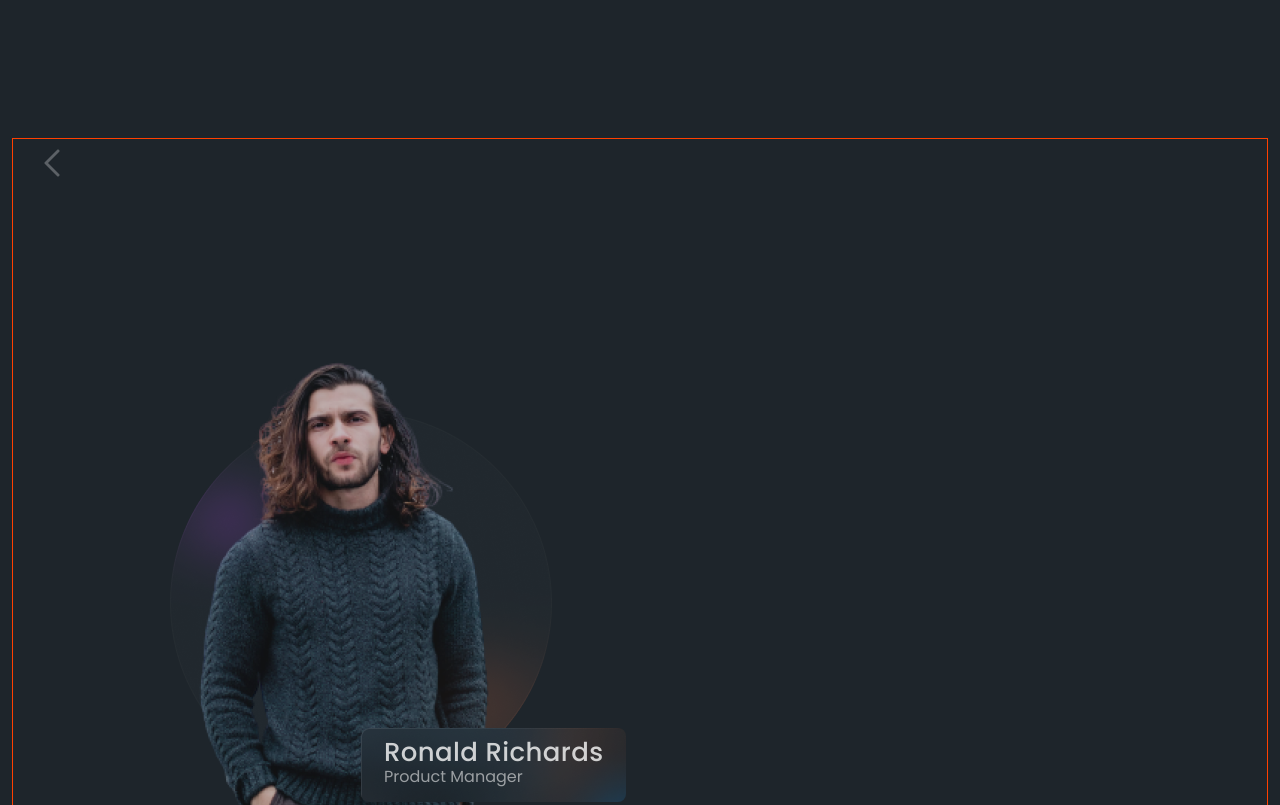
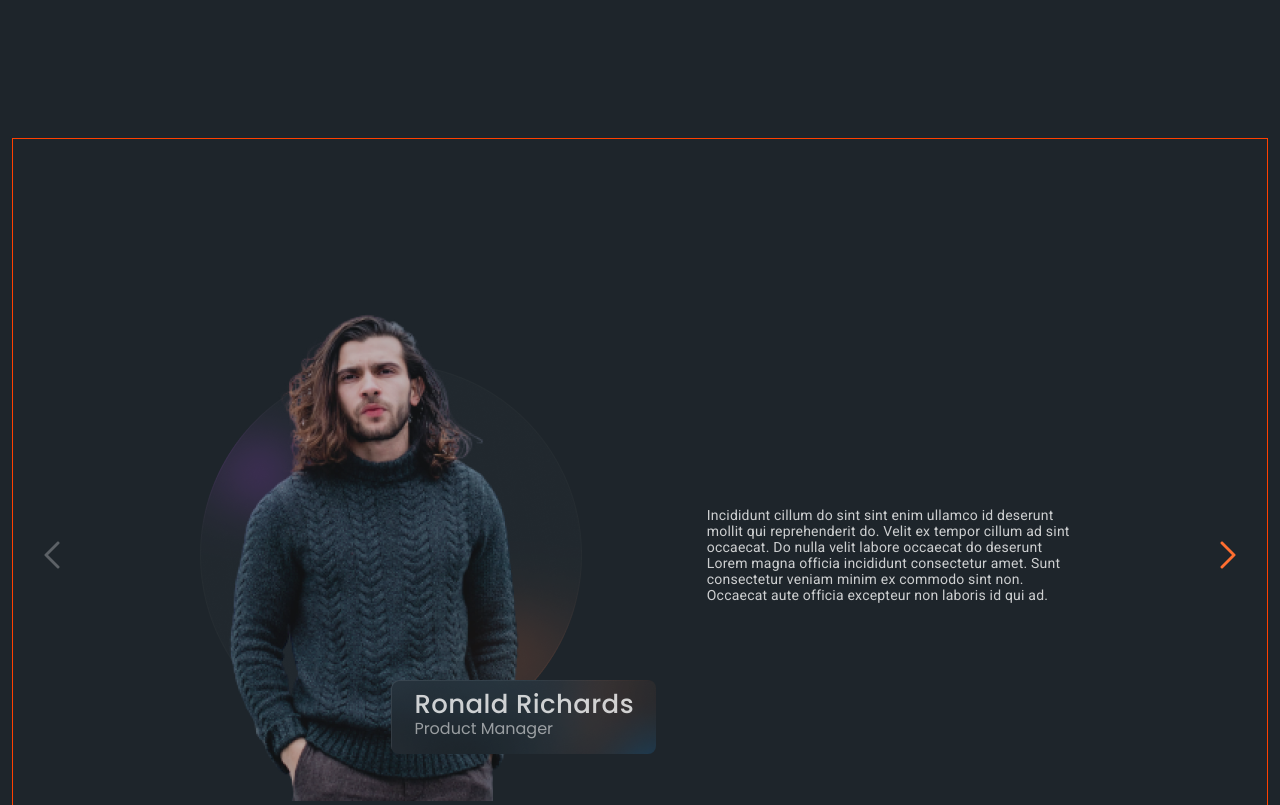
Before and after one commit to VoloshchukYaroslav/Antools, a plain HTML site: page index.html in a window 1280 px wide. Shown: the part 3240-4045 px from the top of the page. Drawn offline with nearby package versions, Linux system fonts and the light colour scheme.

Commit message:
fix team-container

```diff
--- a/index.html
+++ b/index.html
@@ -422,7 +422,7 @@
       </section>
       <section class="team">
         <div class="container">
-          <div class="eam-container">
+          <div class="team-container">
             <div class="left-cros">
               <img src="./img/chevron-left.png" alt="chevron-left" class="left-img">
             </div>
```
